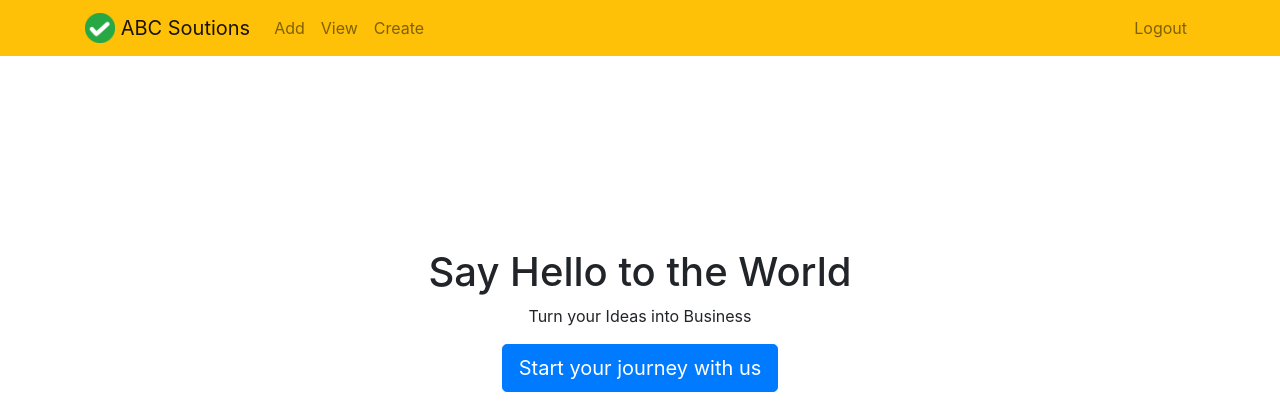
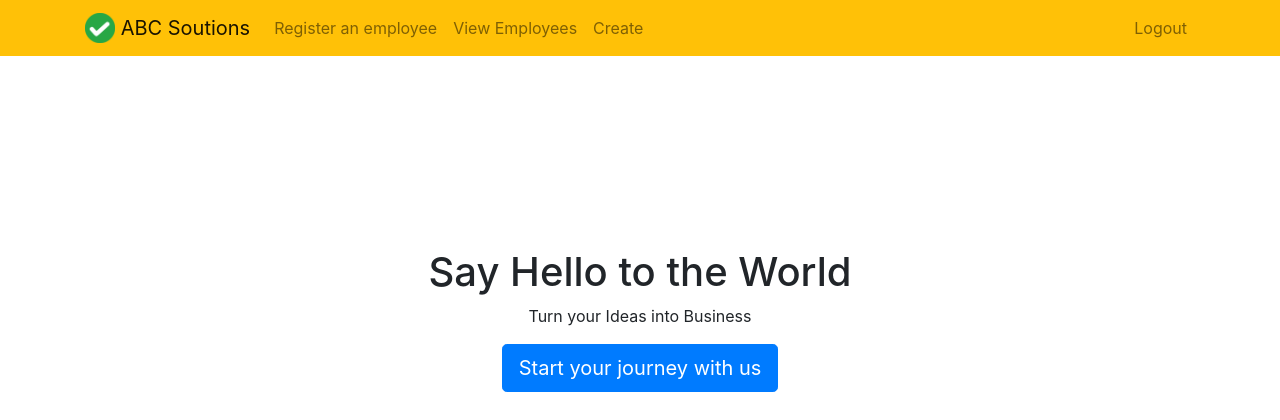
Before and after one commit to abdulwasih/django-company-portal, a Django app: page / in a window 1280 px wide. Shown: the top 420 px of the page. Run offline with Django 3.2, Linux system fonts and the light colour scheme; a user stored in the database is signed in; some libraries are stand-ins or nearby versions.

Commit message:
edited nav bar

```diff
--- a/employeeprofile/templates/employeeprofile/base.html
+++ b/employeeprofile/templates/employeeprofile/base.html
@@ -29,10 +29,10 @@
         <ul class="navbar-nav mr-auto">
 
                 <li class="nav-item {{ current }}">
-                    <a class="nav-link" href="{% url 'home' %}">Add</a>
+                    <a class="nav-link" href="{% url 'home' %}">Register an employee</a>
                 </li>
                 <li class="nav-item {{ completed }}">
-                    <a class="nav-link" href="{% url 'home' %}">View</a>
+                    <a class="nav-link" href="{% url 'home' %}">View Employees</a>
                 </li>
                 <li class="nav-item {{ create }}">
                     <a class="nav-link" href="{% url 'home' %}">Create</a>
```
